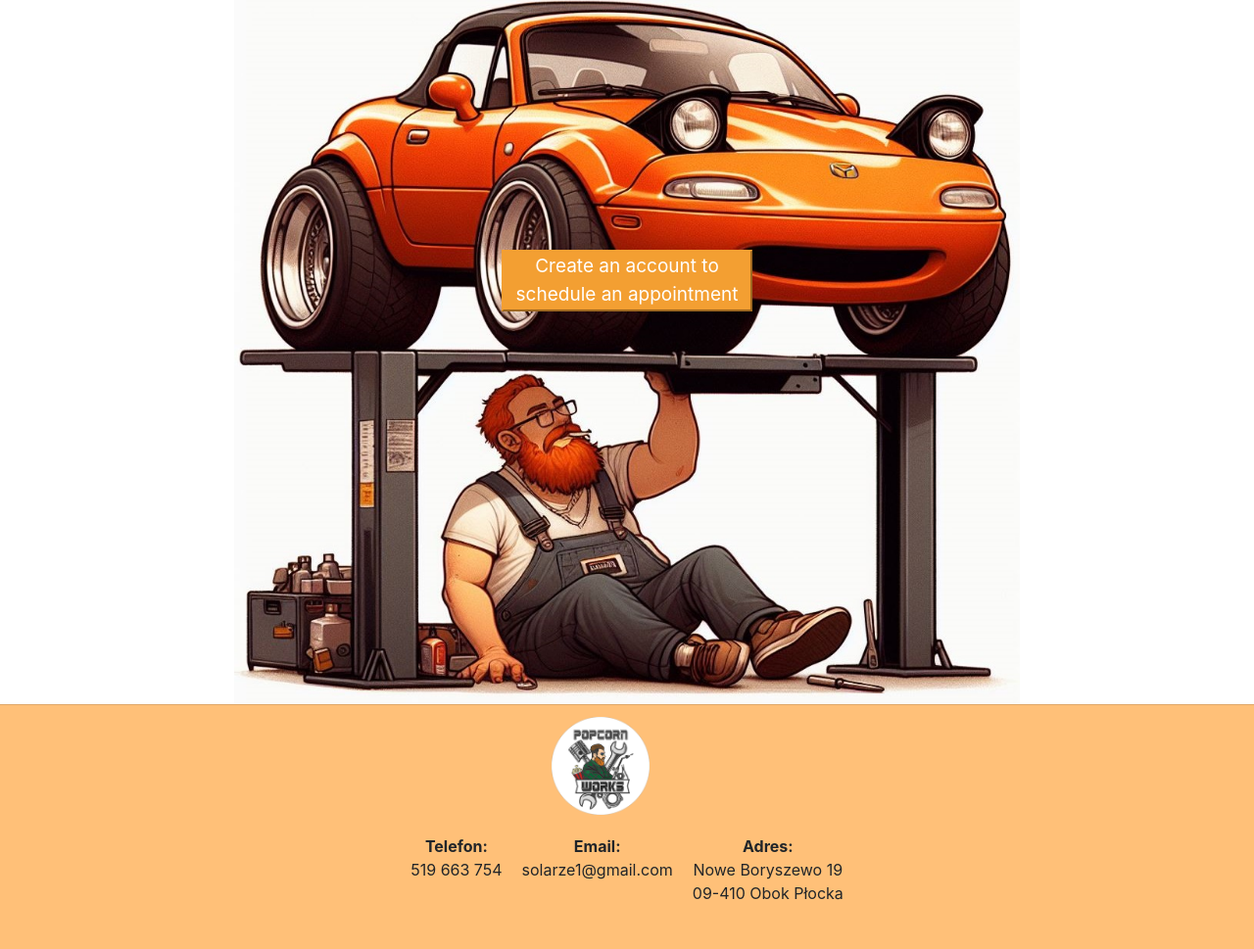
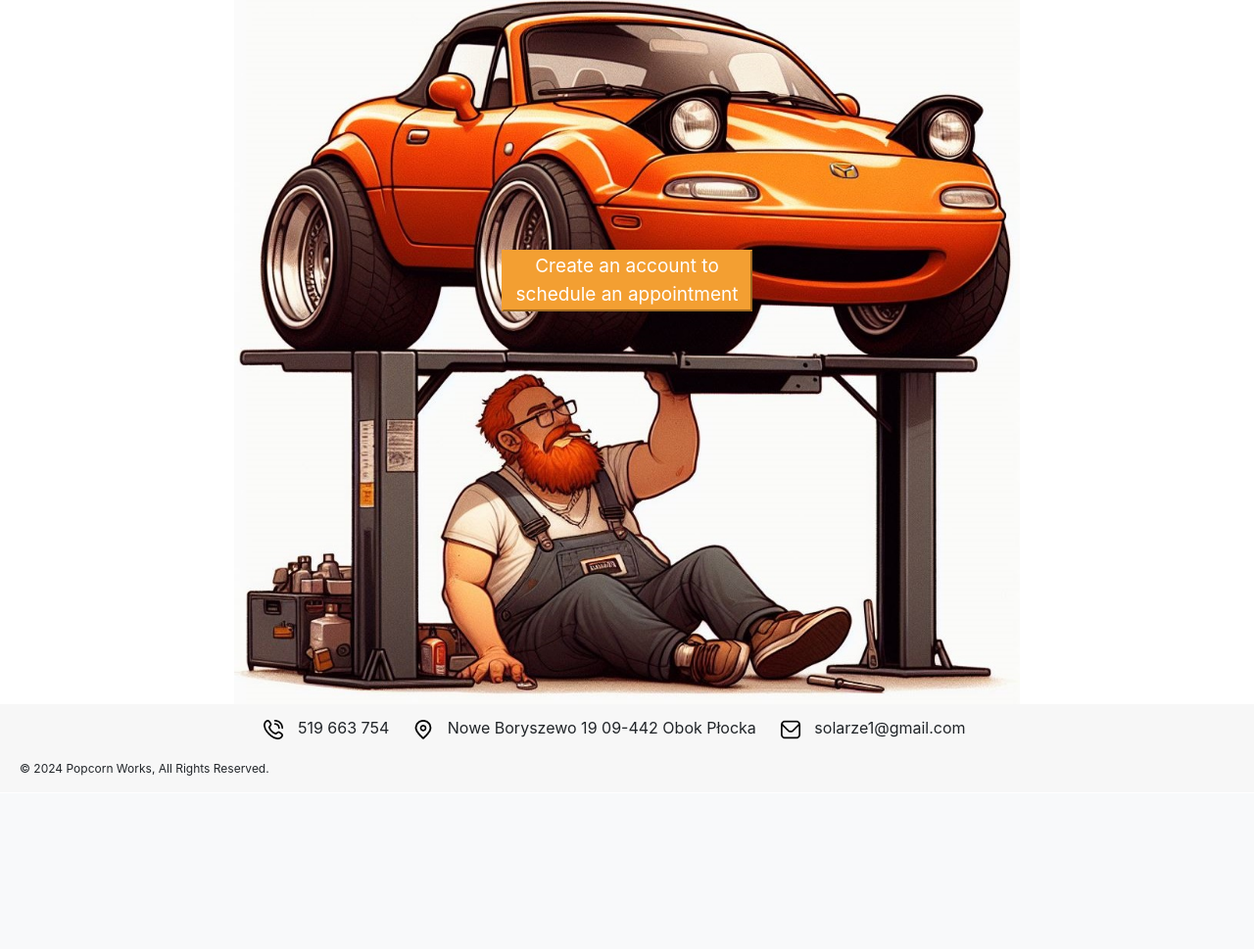
Before and after one commit to PatrykDu/popcorn-works-fastapi-fullstack-app, a FastAPI app: page / in a window 1280 px wide. Shown: the part 71-1040 px from the top of the page at 98% size. After the commit the page ends 863 px from the top, so only its background shows below. Run offline with FastAPI, Linux system fonts and the light colour scheme; some libraries are stand-ins or nearby versions.

Commit message:
edited footer, mechanic to determine height of body

```diff
--- a/static/popcorn/css/base.css
+++ b/static/popcorn/css/base.css
@@ -26,12 +26,12 @@ footer {
   position: absolute;
   bottom: 0;
   width: 100%;
-  height: 250px;
+  height: 90px;
 }
 
 body::after {
   content: '';
   display: block;
-  height: 250px;
+  height: 90px;
   /* Set same as footer's height */
 }
--- a/templates/footer.html
+++ b/templates/footer.html
@@ -1,18 +1,26 @@
-<footer class="card-footer" style="background-color: #ffc078">
+<footer class="card-footer" style="border: 0;">
 
-    <div style="display: flex; justify-content: center; margin-right: 55px;">
-        <img src="{{ url_for('static', path='/popcorn/photos/popcorn_logo.png') }}" alt="Logo" style="width: 100px;">
+
+    <div style="display: flex; justify-content: center;">
+        <p style="display: inline; margin-right: 25px;">
+            <img src="/static/popcorn/photos/phone-call.png" style="max-height: 20px; margin-right: 10px;" alt="phone">
+            519 663 754
+        </p>
+        <p style="display: inline; margin-right: 25px;">
+            <img src="/static/popcorn/photos/marker.png" style="max-height: 20px; margin-right: 10px;" alt="phone">
+            Nowe Boryszewo 19 09-442 Obok Płocka
+        </p>
+        <p style="display: inline; margin-right: 25px;">
+            <img src="/static/popcorn/photos/envelope.png" style="max-height: 20px; margin-right: 10px;" alt="phone">
+            solarze1@gmail.com
+        </p>
+
+
+
+    </div>
+    <div style="justify-content: left;">
+        <p style="display: inline-block; margin-right: 10px; font-size: 0.75rem;">© 2024 Popcorn Works, All Rights
+            Reserved.</p>
     </div>
 
-    <div style="display: flex; justify-content: center; margin-top: 20px; text-align: center;">
-        <div>
-            <strong>Telefon:</strong> <span><br>519 663 754</span>
-        </div>
-        <div style="margin-left: 20px; margin-right: 20px;">
-            <strong>Email:</strong> <span><br>solarze1@gmail.com</span>
-        </div>
-        <div>
-            <strong>Adres:</strong> <span><br>Nowe Boryszewo 19<br>09-410 Obok Płocka</span>
-        </div>
-    </div>
 </footer>
--- a/templates/mechanic.html
+++ b/templates/mechanic.html
@@ -1,6 +1,6 @@
 {% include 'layout.html' %}
 
-<div>
+<div style="height: 860px;">
 
     <div class="corner-element top-left-mechanic">
         <a href="/mechanic/repairs">
```
Also changed, not shown: static/popcorn/photos/envelope.png (added), static/popcorn/photos/marker.png (added), static/popcorn/photos/phone-call.png (added), 3 other files.
